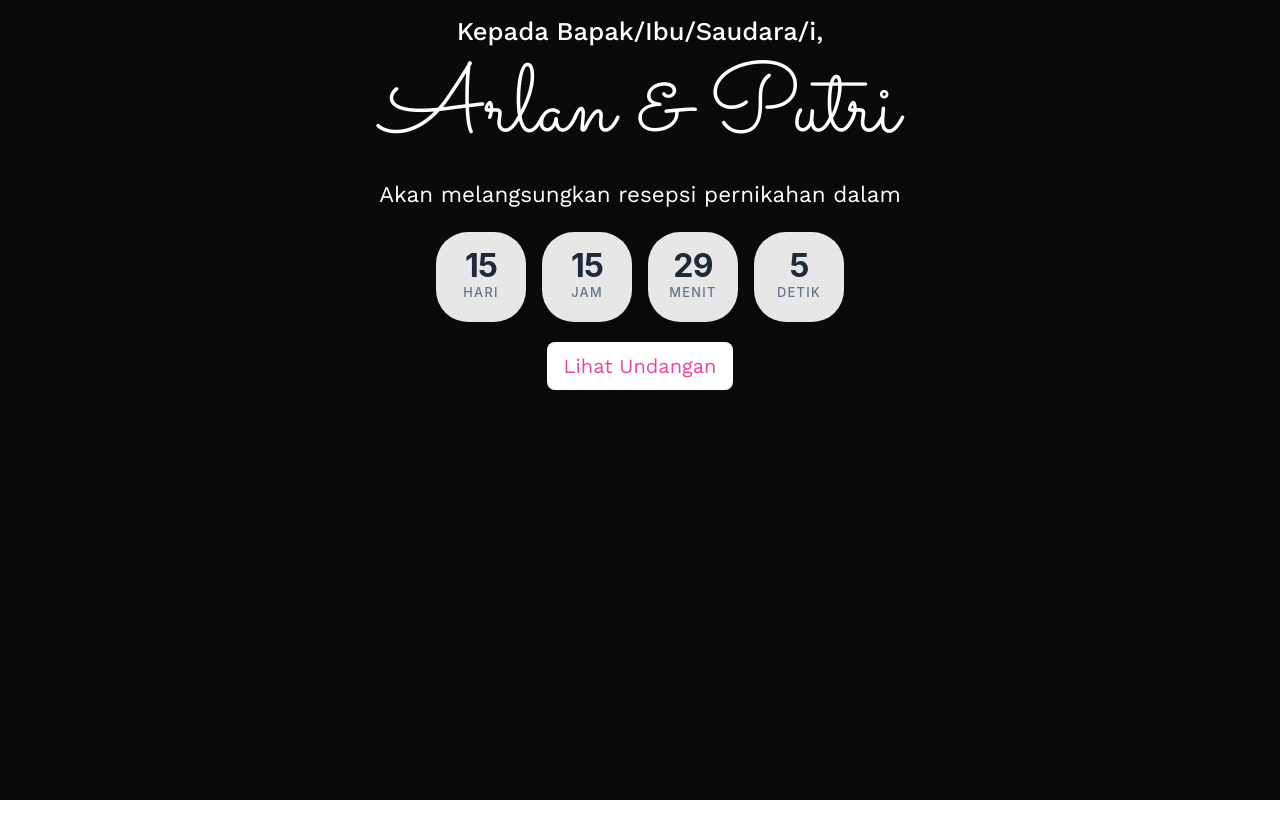
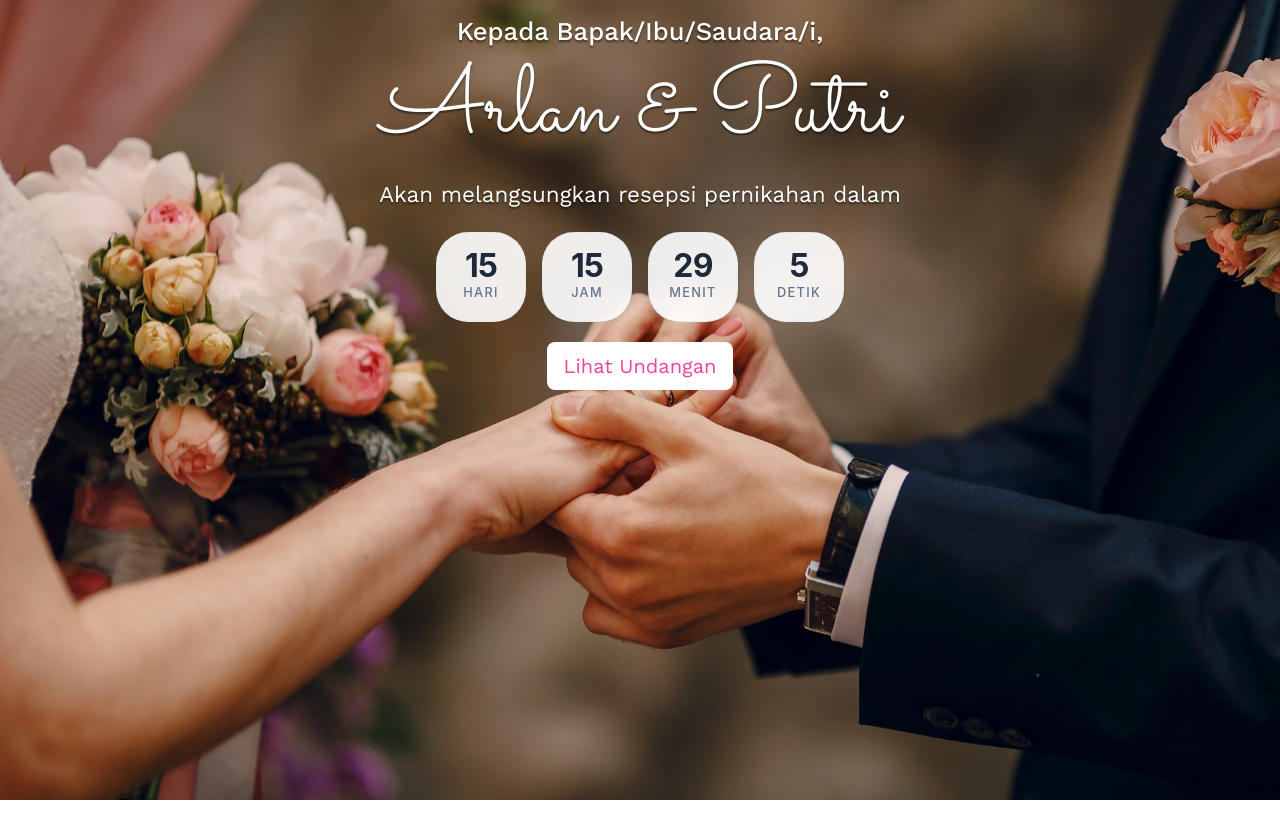
Before and after one commit to wisnuhafizh/UndanganPernikahan, a plain HTML site: page index.html in a window 1280 px wide. Shown: the top 838 px of the page. Drawn offline with nearby package versions, Linux system fonts and the light colour scheme.

Commit message:
tambah background dan mengupdate tampilan simplyCountdown

```diff
--- a/style.css
+++ b/style.css
@@ -1,7 +1,7 @@
 :root {
   --pink: #f14395;
   --bg: #0a0a0a;
-  --shadow: 0 2px 2px rgb(0, 0, 0/0.5);
+  --shadow: 0 2px 2px rgb(0 0 0/0.5);
 }
 
 body {
@@ -10,9 +10,27 @@ body {
   min-height: 2000px;
 }
 
+.hero::before {
+  content: "";
+  position: absolute;
+  top: 0;
+  left: 0;
+  width: 100%;
+  height: 100%;
+  background-size: cover;
+  background-image: url(img/weddingbackground.jpg);
+  z-index: -1;
+}
+
 .hero {
+  position: relative;
   min-height: 100vh;
-  background-color: var(--bg);
+}
+
+.hero h1,
+.hero h4,
+.hero p {
+  text-shadow: var(--shadow);
 }
 
 .hero h1 {
```
Also changed, not shown: index.html (+1 -0 lines), img/weddingbackground.jpg (added), img/weddingbackgroundsmsize.jpg (added).
